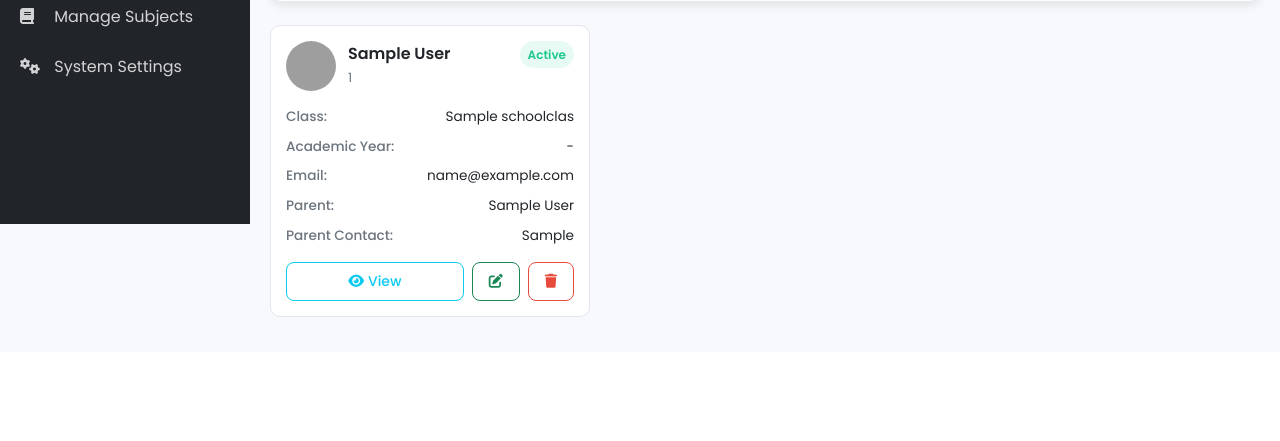
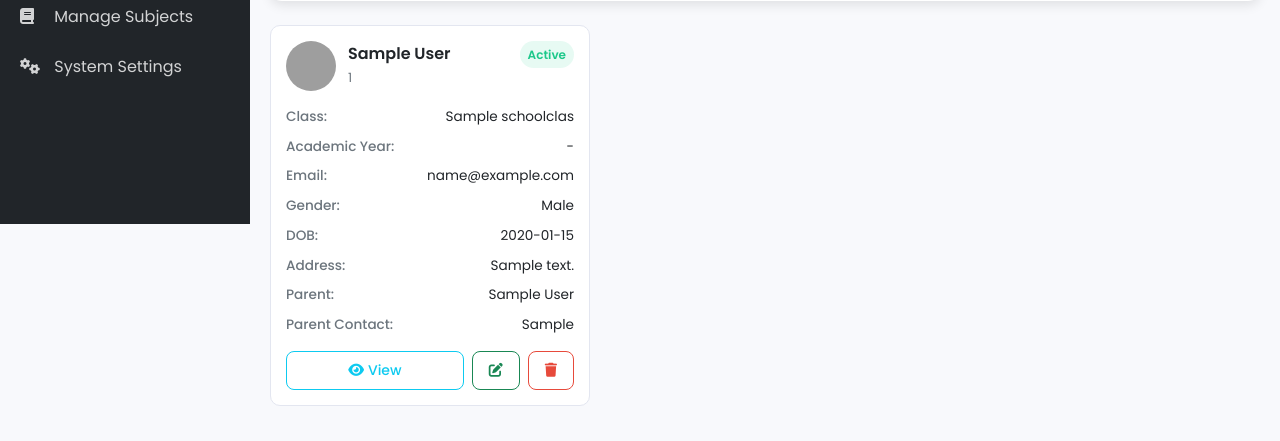
Before and after one commit to Mubarak149/alarabee_international_school_SMS, a Django app: page /school/admin/students/ in a window 1280 px wide. Shown: the part 576-1017 px from the top of the page. Before the commit the page ends 893 px from the top, so only its background shows below. Run offline with Django 5.2, Linux system fonts and the light colour scheme; tables that the repository leaves empty hold one stand-in row (values such as "Sample post"); grey boxes are pictures that could not be loaded.

Commit message:
adding gender fields to student form

```diff
--- a/accounts/forms.py
+++ b/accounts/forms.py
@@ -2,20 +2,19 @@
 from django import forms
 from django.contrib.auth.forms import UserCreationForm
 from .models import User
-
 from django import forms
-from accounts.models import User
 
 class StudentUserForm(forms.ModelForm):
     class Meta:
         model = User
-        fields = ['first_name', 'last_name', 'email', 'dob', 'address']
+        fields = ['first_name', 'last_name', 'email', 'dob', 'address', 'gender']
         widgets = {
             'first_name': forms.TextInput(attrs={'class': 'form-control', 'placeholder': 'First name'}),
             'last_name': forms.TextInput(attrs={'class': 'form-control', 'placeholder': 'Last name'}),
             'email': forms.EmailInput(attrs={'class': 'form-control', 'placeholder': 'Email'}),
             'dob': forms.DateInput(attrs={'class': 'form-control', 'type': 'date'}),
             'address': forms.Textarea(attrs={'class': 'form-control', 'rows': 2}),
+            'gender': forms.Select(attrs={'class': 'form-control'}),
         }
 
 class StaffUserCreationForm(UserCreationForm):
--- a/templates/school_admin/manage_students.html
+++ b/templates/school_admin/manage_students.html
@@ -321,6 +321,7 @@
             <span class="student-status badge-active">Active</span>
         </div>
 
+        <!-- Update the student-content section in the student card -->
         <div class="student-content">
             <div class="student-row">
                 <span class="student-label">Class:</span>
@@ -341,6 +342,24 @@
             <div class="student-row">
                 <span class="student-label">Email:</span>
                 <span class="student-value">{{ student.user.email }}</span>
+            </div>
+            <div class="student-row">
+                <span class="student-label">Gender:</span>
+                <span class="student-value">
+                    {% if student.user.gender == 'M' %}Male
+                    {% elif student.user.gender == 'F' %}Female
+                    {% elif student.user.gender == 'O' %}Other
+                    {% elif student.user.gender == 'N' %}Prefer not to say
+                    {% else %}-{% endif %}
+                </span>
+            </div>
+            <div class="student-row">
+                <span class="student-label">DOB:</span>
+                <span class="student-value">{{ student.user.dob|date:"Y-m-d"|default:"-" }}</span>
+            </div>
+            <div class="student-row">
+                <span class="student-label">Address:</span>
+                <span class="student-value">{{ student.user.address|default:"-"|truncatechars:30 }}</span>
             </div>
             <div class="student-row">
                 <span class="student-label">Parent:</span>
@@ -423,6 +442,11 @@
                             {{ user_form.address }}
                         </div>
 
+                        <div class="col-md-12 mb-3">
+                            <label class="form-label">Gender</label>
+                            {{ user_form.gender }}
+                        </div>
+
                         <hr>
 
                         <!-- STUDENT PROFILE -->
@@ -488,7 +512,7 @@
     </div>
 </div>
 
-<!-- View Student Modal -->
+    <!-- View Student Modal - Updated with all fields -->
     <div class="modal fade" id="viewStudentModal" tabindex="-1">
         <div class="modal-dialog modal-lg modal-dialog-centered">
             <div class="modal-content">
@@ -522,6 +546,18 @@
                             <td id="viewStudentEmail"></td>
                         </tr>
                         <tr>
+                            <th>Gender</th>
+                            <td id="viewStudentGender"></td>
+                        </tr>
+                        <tr>
+                            <th>Date of Birth</th>
+                            <td id="viewStudentDOB"></td>
+                        </tr>
+                        <tr>
+                            <th>Address</th>
+                            <td id="viewStudentAddress"></td>
+                        </tr>
+                        <tr>
                             <th>Parent</th>
                             <td id="viewStudentParent"></td>
                         </tr>
@@ -538,7 +574,6 @@
             </div>
         </div>
     </div>
-
 {% endblock %}
 
 {% block extra_js %}
@@ -660,20 +695,25 @@
         }
     }
 
-    // View student details
+
+    // View student details - Updated version
     function viewStudent(id) {
         const card = document.querySelector(`.student-card[data-student-id="${id}"]`);
         if (!card) return;
 
         const rows = card.querySelectorAll('.student-row');
 
+        // Extract all data from the card
         const studentName = card.querySelector('h6')?.textContent || '';
         const studentId = card.querySelector('.student-id')?.textContent || '';
         const studentClass = rows[0]?.querySelector('.student-value')?.textContent || 'Not Assigned';
         const studentYear = rows[1]?.querySelector('.student-value')?.textContent || '-';
         const studentEmail = rows[2]?.querySelector('.student-value')?.textContent || '-';
-        const studentParent = rows[3]?.querySelector('.student-value')?.textContent || '-';
-        const studentParentContact = rows[4]?.querySelector('.student-value')?.textContent || '-';
+        const studentGender = rows[3]?.querySelector('.student-value')?.textContent || '-';
+        const studentDOB = rows[4]?.querySelector('.student-value')?.textContent || '-';
+        const studentAddress = rows[5]?.querySelector('.student-value')?.textContent || '-';
+        const studentParent = rows[6]?.querySelector('.student-value')?.textContent || '-';
+        const studentParentContact = rows[7]?.querySelector('.student-value')?.textContent || '-';
 
         // Generate avatar URL
         const avatarUrl = `https://ui-avatars.com/api/?name=${encodeURIComponent(studentName)}&background=4e73df&color=fff&size=80`;
@@ -684,6 +724,9 @@
         document.getElementById('viewStudentClass').textContent = studentClass;
         document.getElementById('viewStudentYear').textContent = studentYear;
         document.getElementById('viewStudentEmail').textContent = studentEmail;
+        document.getElementById('viewStudentGender').textContent = studentGender;
+        document.getElementById('viewStudentDOB').textContent = studentDOB;
+        document.getElementById('viewStudentAddress').textContent = studentAddress;
         document.getElementById('viewStudentParent').textContent = studentParent;
         document.getElementById('viewStudentParentContact').textContent = studentParentContact;
 
@@ -695,19 +738,22 @@
         const modal = new bootstrap.Modal(document.getElementById('viewStudentModal'));
         modal.show();
     }
-
-    // Edit student
+    // Edit student - Updated version with all fields
     function editStudent(id) {
         const card = document.querySelector(`.student-card[data-student-id="${id}"]`);
         if (!card) return;
 
         const rows = card.querySelectorAll('.student-row');
 
+        // Extract data from the card
         const studentClass = rows[0]?.querySelector('.student-value')?.textContent.trim() || '';
         const studentYear = rows[1]?.querySelector('.student-value')?.textContent.trim() || '';
         const studentEmail = rows[2]?.querySelector('.student-value')?.textContent.trim() || '';
-        const studentParent = rows[3]?.querySelector('.student-value')?.textContent.trim() || '';
-        const studentParentContact = rows[4]?.querySelector('.student-value')?.textContent.trim() || '';
+        const studentGender = rows[3]?.querySelector('.student-value')?.textContent.trim() || '';
+        const studentDOB = rows[4]?.querySelector('.student-value')?.textContent.trim() || '';
+        const studentAddress = rows[5]?.querySelector('.student-value')?.textContent.trim() || '';
+        const studentParent = rows[6]?.querySelector('.student-value')?.textContent.trim() || '';
+        const studentParentContact = rows[7]?.querySelector('.student-value')?.textContent.trim() || '';
 
         const studentName = card.querySelector('h6').textContent;
         const studentId = card.querySelector('.student-id').textContent;
@@ -716,10 +762,20 @@
         const firstName = nameParts[0];
         const lastName = nameParts.slice(1).join(' ');
 
+        // Convert gender text to code
+        function getGenderCode(genderText) {
+            if (genderText === 'Male') return 'M';
+            if (genderText === 'Female') return 'F';
+            if (genderText === 'Other') return 'O';
+            if (genderText === 'Prefer not to say') return 'N';
+            return '';
+        }
+
+        const genderCode = getGenderCode(studentGender);
+
         // Generate class options HTML
         let classOptionsHtml = '<option value="">Select Class</option>';
         classOptions.forEach(option => {
-            // Check if the label matches the student's class
             const isSelected = studentClass === option.label.trim();
             classOptionsHtml += `<option value="${option.value}" ${isSelected ? 'selected' : ''}>${option.label}</option>`;
         });
@@ -727,10 +783,18 @@
         // Generate year options HTML
         let yearOptionsHtml = '<option value="">Select Year</option>';
         yearOptions.forEach(option => {
-            // Check if the label matches the student's year
             const isSelected = studentYear === option.label.trim();
             yearOptionsHtml += `<option value="${option.value}" ${isSelected ? 'selected' : ''}>${option.label}</option>`;
         });
+
+        // Generate gender options HTML with selected value
+        let genderOptionsHtml = `
+            <option value="" ${!genderCode ? 'selected' : ''}>Select Gender</option>
+            <option value="M" ${genderCode === 'M' ? 'selected' : ''}>Male</option>
+            <option value="F" ${genderCode === 'F' ? 'selected' : ''}>Female</option>
+            <option value="O" ${genderCode === 'O' ? 'selected' : ''}>Other</option>
+            <option value="N" ${genderCode === 'N' ? 'selected' : ''}>Prefer not to say</option>
+        `;
 
         const modalBody = `
             <div class="row">
@@ -751,12 +815,26 @@
                     <input type="email" class="form-control" name="email" value="${studentEmail}" required>
                 </div>
                 <div class="col-md-6 mb-3">
+                    <label class="form-label">Gender</label>
+                    <select class="form-select" name="gender" required>
+                        ${genderOptionsHtml}
+                    </select>
+                </div>
+                <div class="col-md-6 mb-3">
+                    <label class="form-label">Date of Birth</label>
+                    <input type="date" class="form-control" name="dob" value="${studentDOB}">
+                </div>
+                <div class="col-md-12 mb-3">
+                    <label class="form-label">Address</label>
+                    <textarea class="form-control" name="address" rows="2">${studentAddress === '-' ? '' : studentAddress}</textarea>
+                </div>
+                <div class="col-md-6 mb-3">
                     <label class="form-label">Parent / Guardian Name</label>
-                    <input type="text" class="form-control" name="parent_name" value="${studentParent}" required>
+                    <input type="text" class="form-control" name="parent_name" value="${studentParent === '-' ? '' : studentParent}" required>
                 </div>
                 <div class="col-md-6 mb-3">
                     <label class="form-label">Parent Contact</label>
-                    <input type="text" class="form-control" name="parent_contact" value="${studentParentContact}" placeholder="Phone number" required>
+                    <input type="text" class="form-control" name="parent_contact" value="${studentParentContact === '-' ? '' : studentParentContact}" placeholder="Phone number" required>
                 </div>
                 <div class="col-md-6 mb-3">
                     <label class="form-label">Class</label>
```
Lines whose indentation alone changed are shown as unchanged.
